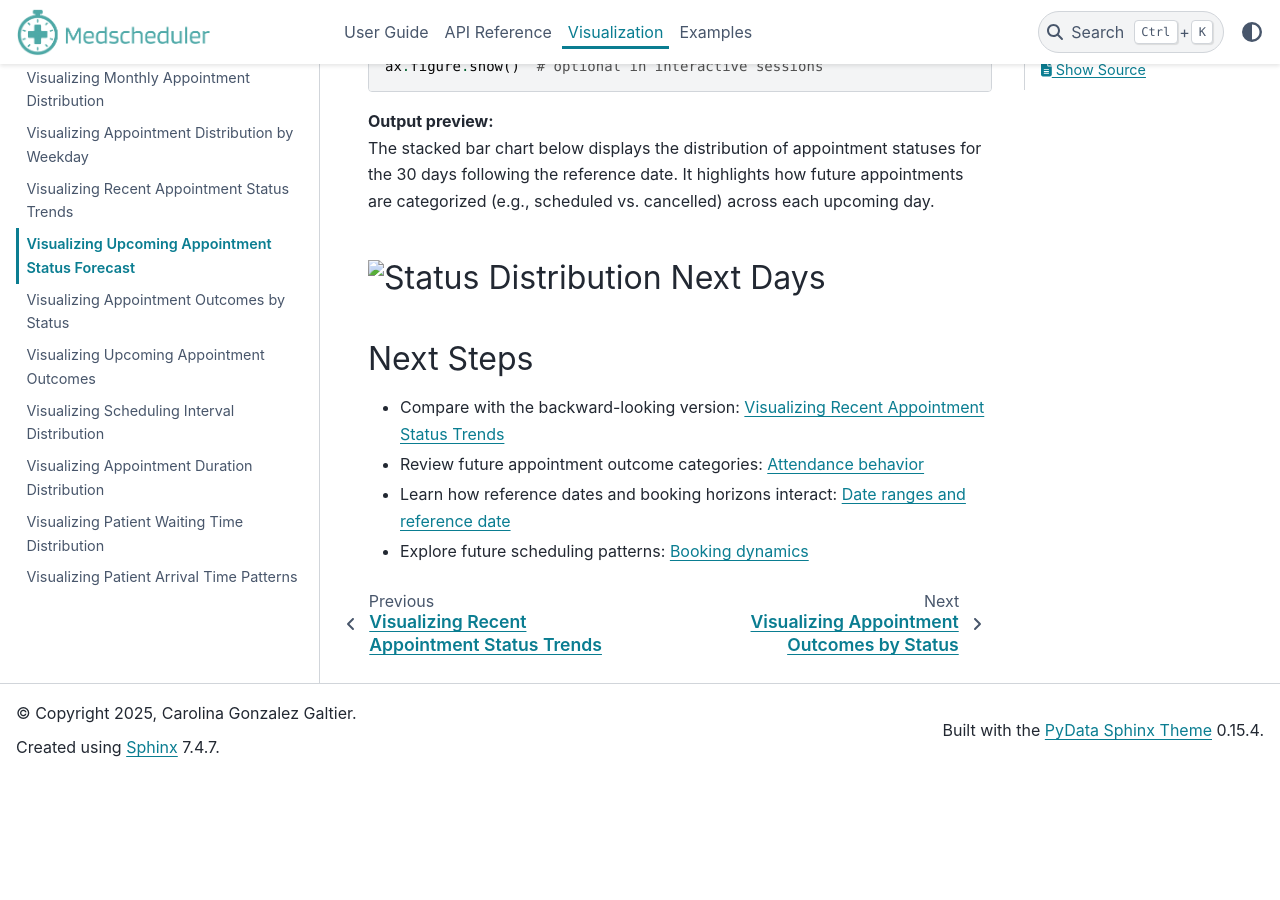
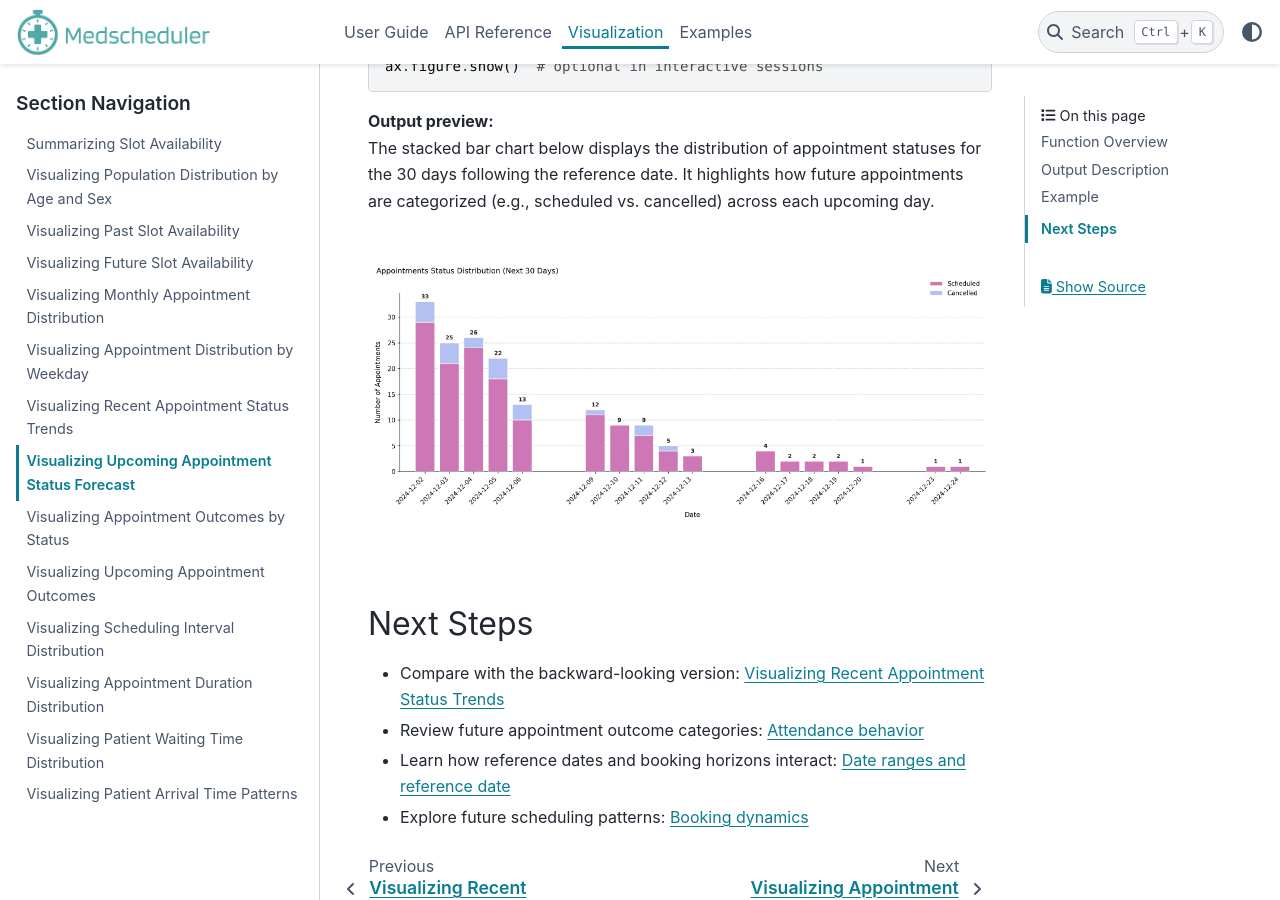
Before and after one commit to carogaltier/medscheduler, a Sphinx documentation site: the page built from docs/visualization/plot_status_distribution_next_days.md, in a window 1280 px wide and 900 px high, scrolled down 2017 px. Built offline with Sphinx 7.4.7 and the PyData theme 0.15.4, drawn with Linux system fonts in a browser that asks for light colours; before the commit the page ends 2794 px from its top, so only the background shows below that.

Commit message:
Update plot_status_distribution_next_days.md

```diff
--- a/docs/visualization/plot_status_distribution_next_days.md
+++ b/docs/visualization/plot_status_distribution_next_days.md
@@ -54,7 +54,7 @@ ax.figure.show()  # optional in interactive sessions
 **Output preview:**
 The stacked bar chart below displays the distribution of appointment statuses for the 30 days following the reference date. It highlights how future appointments are categorized (e.g., scheduled vs. cancelled) across each upcoming day.
 
-![Status Distribution Next Days](../_static/visuals/plot_status_distribution_next_days.png)
+![Status Distribution Next Days](../_static/visuals/visualization/plot_status_distribution_next_days.png)
 ---
 
 ## Next Steps
```
